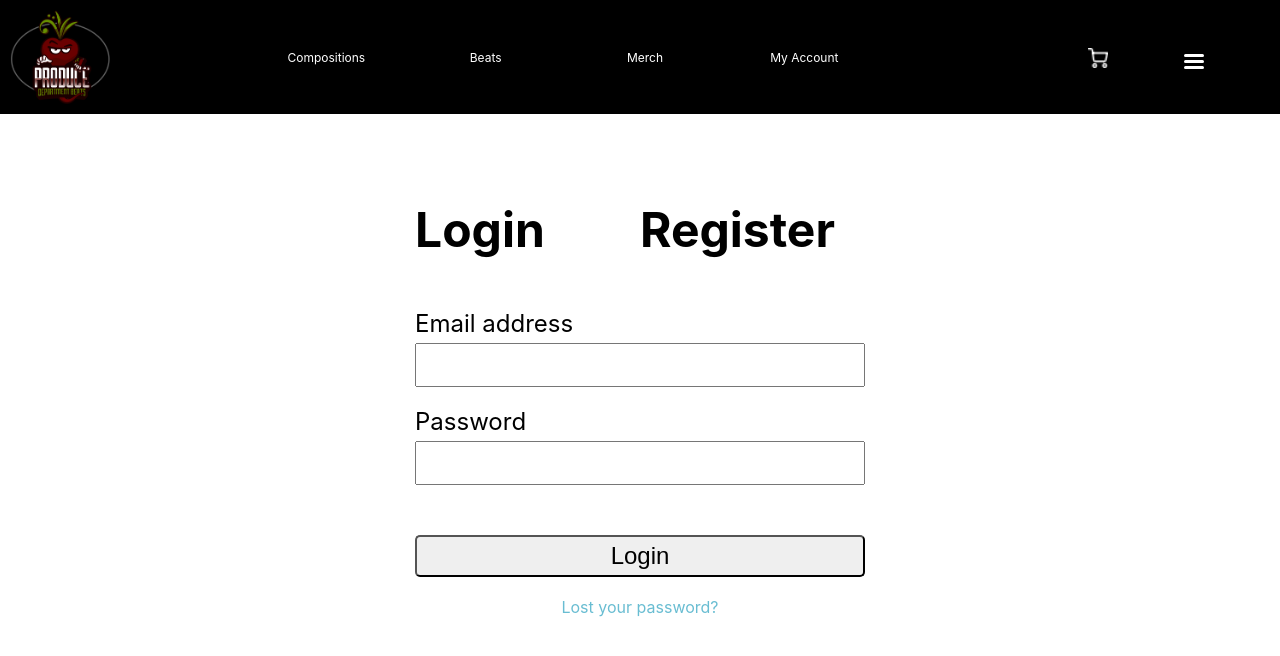
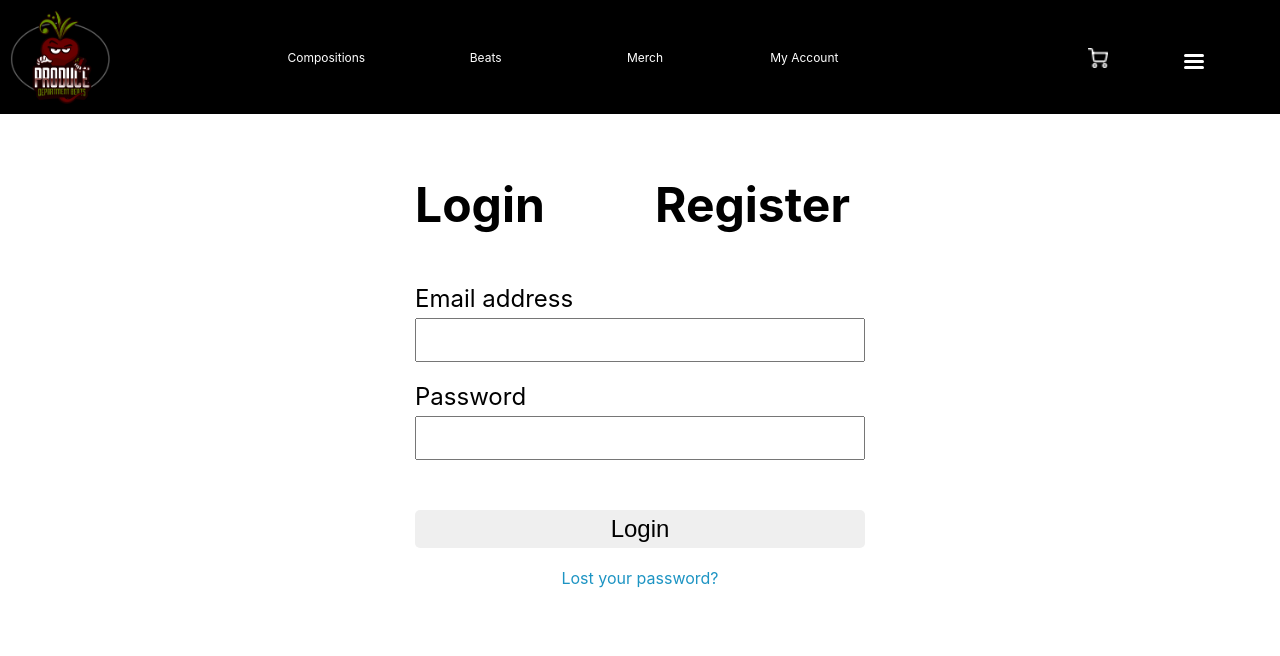
Before and after one commit to vernonsyncere/pdbeats, a React (Create React App) app in the folder client/: page / in a window 1280 px wide. Shown: the top 656 px of the page. Built offline with nearby package versions, Linux system fonts and the light colour scheme.

Commit message:
minor changes

```diff
--- a/client/src/components/RegistrationLogin/Registration.js
+++ b/client/src/components/RegistrationLogin/Registration.js
@@ -10,7 +10,7 @@ const Registration = (props) => {
                <div className={classes.titles}>
                   <h2>Login</h2>
                </div>
-               <div className={classes.titles}>
+               <div className={classes.second}>
                   <h2>Register</h2>
                </div>
             </div>
--- a/client/src/components/RegistrationLogin/StyledRegistration.module.css
+++ b/client/src/components/RegistrationLogin/StyledRegistration.module.css
@@ -4,7 +4,7 @@
 }
 
 .Registration {
-  margin-top: 200px;
+  margin-top: 175px;
 }
 
 .formBox {
@@ -23,6 +23,11 @@
   font-size: 2rem;
   /* outline: 1px solid orange; */
   /* text-align: center; */
+}
+
+.second {
+   font-size: 2rem;
+   text-align: center;
 }
 
 .formGrid {
@@ -52,6 +57,7 @@
    width: 100%;
    padding: 5px 0;
    border-radius: 5px;
+   border: 0;
    margin-top: 50px;
    font-size: 1.5rem;
 }
@@ -59,5 +65,5 @@
 .question {
    text-align: center;
    margin-top: 20px;
-   color: rgb(105, 189, 210);
+   color: rgb(29, 148, 195);
 }
```
